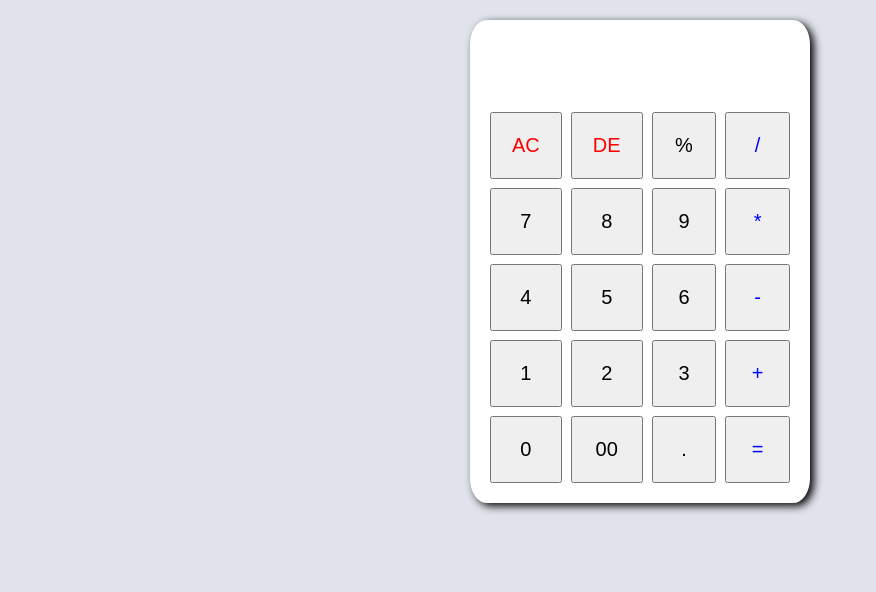
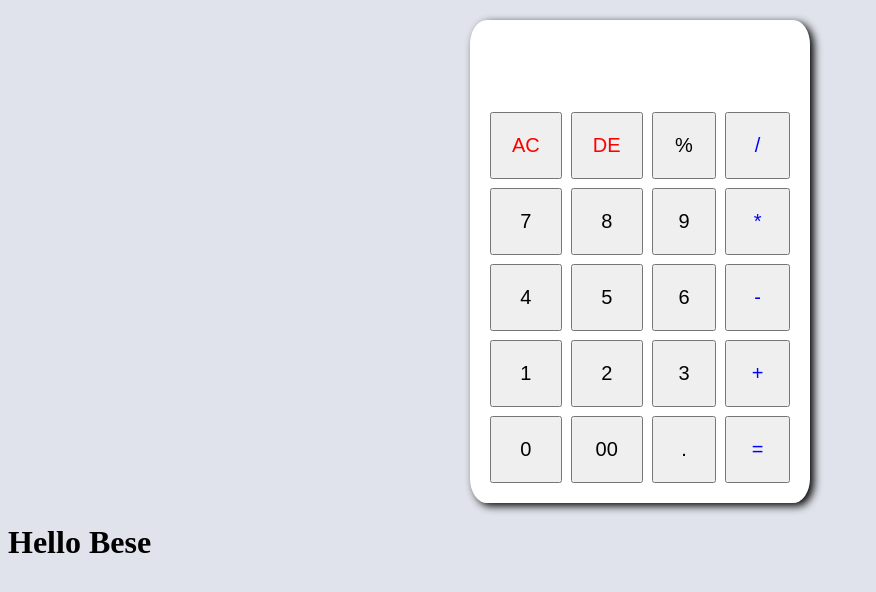
Before and after one commit to BiniyamTehakele/Calculator-App, a plain HTML site: page index.html in a window 1280 px wide. Shown: the whole page, without its empty margins (0-876 px from the left). Drawn offline with Linux system fonts and the light colour scheme.

Commit message:
new message

```diff
--- a/index.html
+++ b/index.html
@@ -42,6 +42,7 @@
 
         </div>
     </div>
+    <h1>Hello Bese</h1>
     <script src="./js/App.js"></script>
 </body>
 
```
